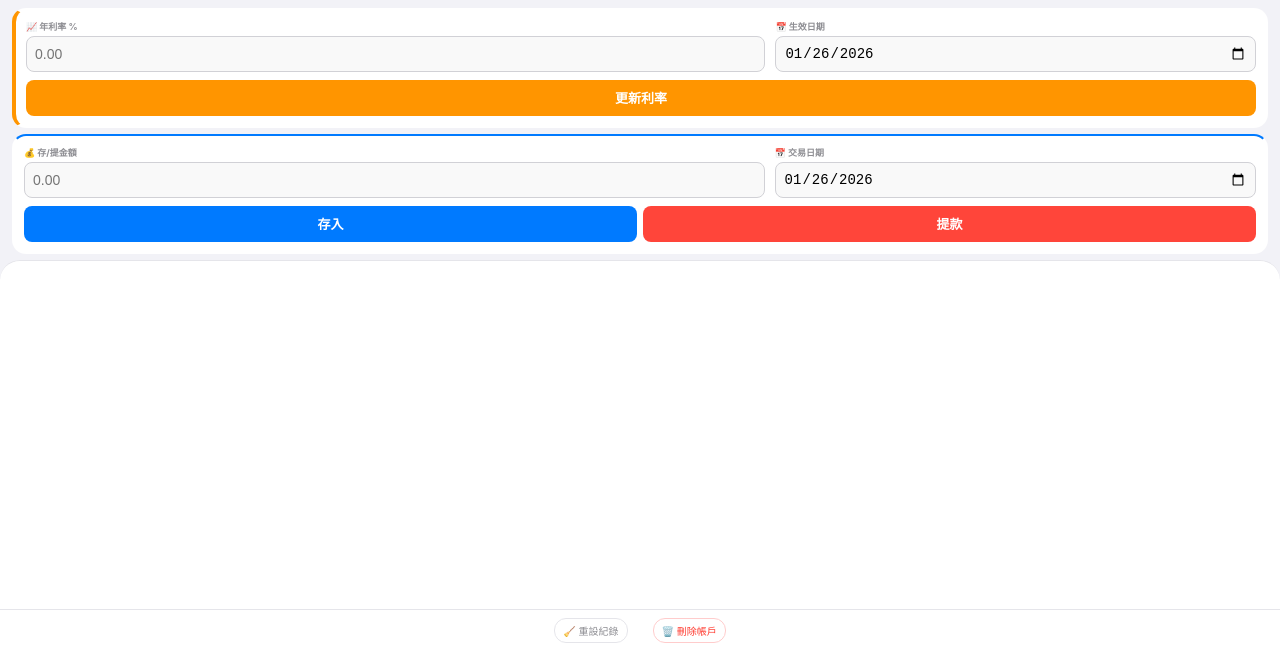
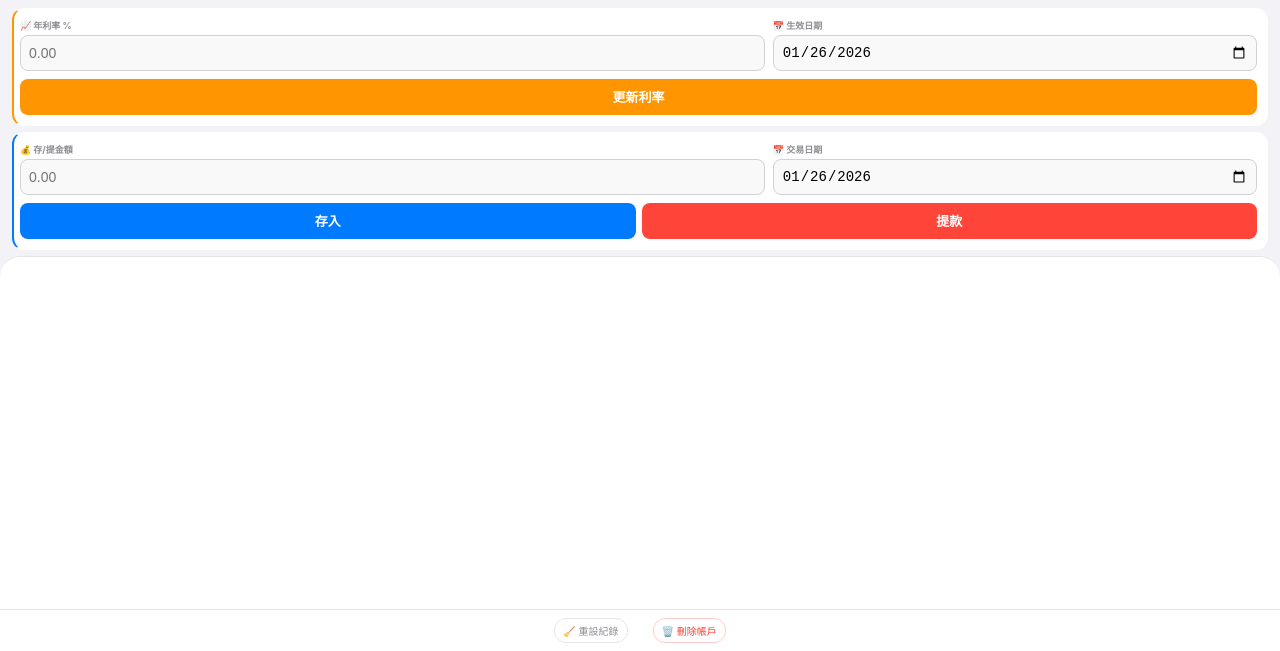
Before and after one commit to ericphone98/my-bank, a plain HTML site: page index.html in a window 1280 px wide. Shown: the part 149-800 px from the top of the page. Drawn offline with Linux system fonts and the light colour scheme; no server answers.

Commit message:
Update index.html

```diff
--- a/index.html
+++ b/index.html
@@ -25,9 +25,19 @@
         .predict-box label { color: rgba(255,255,255,0.7); font-size: 9px; display: block; margin-bottom: 2px; }
         .predict-box input { background: rgba(255,255,255,0.2); border: none; color: white; font-size: 10px; padding: 0 5px; border-radius: 6px; width: 105px; height: 24px; outline: none; }
 
-        .input-card { background: var(--card-bg); padding: 10px; border-radius: 14px; margin-bottom: 6px; border: 2px solid transparent; }
+        /* 輸入框架修正：收窄左側空間 */
+        .input-card {
+            background: var(--card-bg);
+            padding: 10px 10px 10px 6px; /* 縮減左內邊距 */
+            border-radius: 12px;
+            margin-bottom: 6px;
+            border: 1px solid transparent;
+        }
+        #rateInputCard { border-left: 2.5px solid var(--hk-orange); } /* 變窄的左邊條 */
+        #moneyInputCard { border-left: 2.5px solid var(--hk-blue); }   /* 同步改為左邊條設計並變窄 */
+
         .input-card.editing { border-color: var(--hk-orange); background: #fffdf5; }
-        .input-row { display: flex; gap: 10px; margin-bottom: 8px; align-items: flex-end; }
+        .input-row { display: flex; gap: 8px; margin-bottom: 8px; align-items: flex-end; }
         .field-main { flex: 2; }
         .field-date { flex: 1.3; }
         label { display: block; font-size: 9px; color: #8e8e93; margin-bottom: 3px; font-weight: bold; }
@@ -49,12 +59,11 @@
         .log-date { font-size: 10px; color: #8e8e93; line-height: 1.2; }
         .log-type-label { font-size: 12px; font-weight: 500; line-height: 1.4; margin-top: 1px; }
 
-        /* 核心修正：縮小金額字體 */
         .log-amt {
             font-family: -apple-system, sans-serif;
             font-variant-numeric: tabular-nums;
             font-weight: 600;
-            font-size: 13px; /* 縮小至與左邊字體大小接近 */
+            font-size: 13px;
             text-align: right;
             min-width: 90px;
             margin-left: 10px;
@@ -100,7 +109,7 @@
             <div class="breakdown" id="breakdownDisplay">本金: 0.00 | 利息: 0.00</div>
         </div>
 
-        <div class="input-card" id="rateInputCard" style="border-left: 4px solid var(--hk-orange);">
+        <div class="input-card" id="rateInputCard">
             <div id="rateNormalUI">
                 <div class="input-row">
                     <div class="field-main"><label>📈 年利率 %</label><input type="number" id="rateVal" placeholder="0.00" inputmode="decimal"></div>
@@ -120,7 +129,7 @@
             </div>
         </div>
 
-        <div class="input-card" id="moneyInputCard" style="border-top: 2px solid var(--hk-blue);">
+        <div class="input-card" id="moneyInputCard">
             <div id="moneyNormalUI">
                 <div class="input-row">
                     <div class="field-main"><label>💰 存/提金額</label><input type="number" id="transAmt" placeholder="0.00" inputmode="decimal"></div>
```
